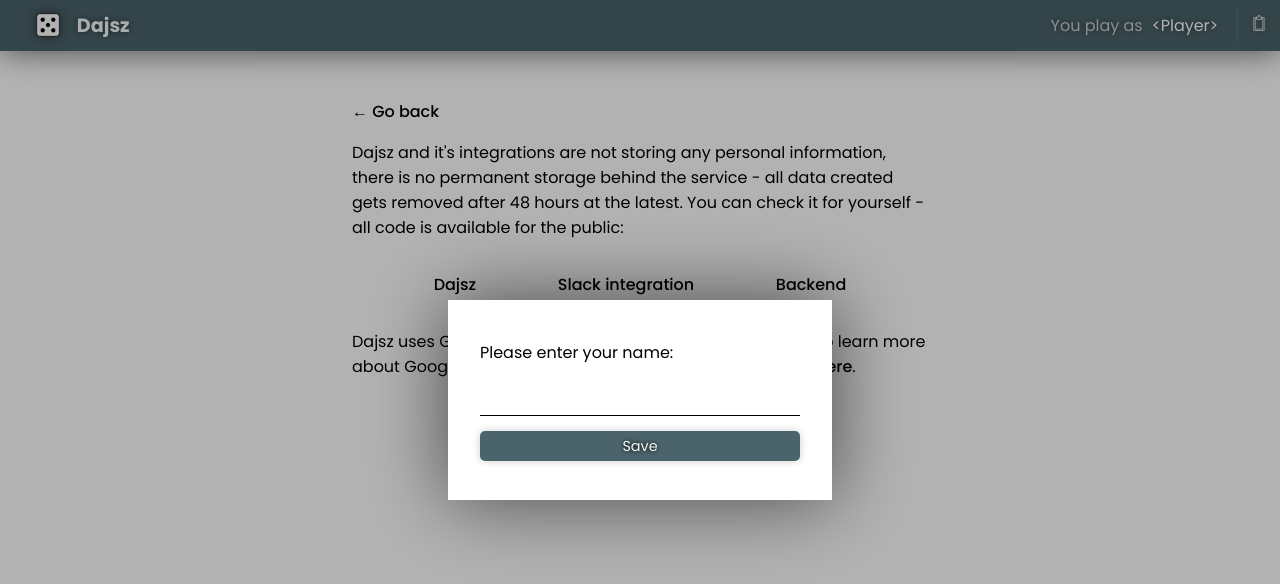
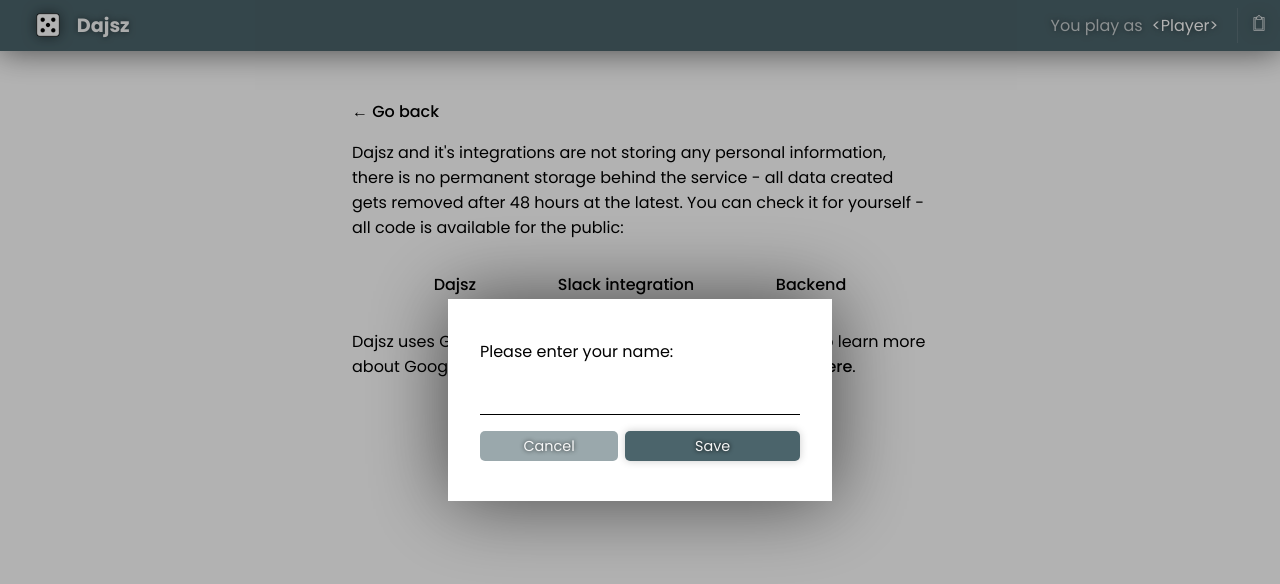
Before and after one commit to akarasz/dajsz, a React (Create React App) app: page /privacy in a window 1280 px wide. Shown: the top 584 px of the page. Built offline with nearby package versions, Linux system fonts and the light colour scheme.

Commit message:
feat: name dialog happy path

```diff
--- a/public/style.css
+++ b/public/style.css
@@ -326,6 +326,17 @@ header img {
   font-size: .9em;
 }
 
+.button.secondary {
+  background-color: hsla(194, 40%, 20%, .45);
+  text-shadow: 0 0 .3em hsla(194, 0%, 0%, .8);
+  box-shadow: none;
+}
+
+.button.secondary:hover {
+  background-color: hsla(194, 40%, 25%, .45);
+  box-shadow: none;
+}
+
 .yahtzee .scores table {
   border: 2px solid black;
   border-collapse: collapse;
@@ -435,3 +446,21 @@ header img {
 .dialog.name input[type=text]:focus {
   outline: none;
 }
+
+.dialog.name .buttons {
+  display: flex;
+  flex-direction: row-reverse;
+}
+
+.dialog.name .buttons .button {
+  margin-left: .5em;
+  flex-grow: 2;
+}
+
+.dialog.name .buttons .button:last-child {
+  margin-left: 0;
+}
+
+.dialog.name .buttons .button.secondary {
+  flex-grow: 1;
+}
--- a/src/App.jsx
+++ b/src/App.jsx
@@ -17,7 +17,7 @@ const App = () => {
     <Router>
       <Header
         name={player}
-        onNameChange={handleNameChange} />
+        handleNameChange={handleNameChange} />
       <Switch>
         <Route exact path="/">
           <Home player={player} />
@@ -92,7 +92,7 @@ const Support = () => (
   </div>
 )
 
-const Header = ({ name, onNameChange, onNewGame }) => {
+const Header = ({ name, handleNameChange, onNewGame }) => {
   const [showModal, setShowModal] = useState(false)
   const promptForName = (currentName, callback) => {
     setShowModal(!showModal)
@@ -110,9 +110,9 @@ const Header = ({ name, onNameChange, onNewGame }) => {
 
   useEffect(() => {
     if (name === null) {
-      promptForName(name, onNameChange)
+      promptForName(name, handleNameChange)
     }
-  }, [name, onNameChange])
+  }, [name, handleNameChange])
 
   const finalName = (name !== null ? name : "<Player>")
 
@@ -125,18 +125,46 @@ const Header = ({ name, onNameChange, onNewGame }) => {
         </Link>
       </div>
       <div class="header-right">
-        <div class="name item" onClick={() => promptForName(name, onNameChange)}>You play as <em class="action" title={finalName}>{finalName}</em></div>
+        <div class="name item" onClick={() => promptForName(name, handleNameChange)}>
+          You play as <em class="action" title={finalName}>{finalName}</em>
+        </div>
         <InviteButtonChooser />
       </div>
 
-      <Modal showing={showModal} setShowing={setShowModal}>
-        <div class="name dialog">
-          <p>Please enter your name:</p>
-          <input type="text" />
-          <div class="action small button">Save</div>
+      <NameModal name={name} show={showModal}
+        handleClose={() => setShowModal(false)}
+        handleSave={handleNameChange} />
+    </header>)
+}
+
+const NameModal = ({ name, show, handleClose, handleSave }) => {
+  const [input, setInput] = useState(name)
+
+  const updateInput = (e) => {
+    setInput(e.target.value)
+  }
+
+  const handleCancel = () => {
+    setInput(name)
+    handleClose()
+  }
+
+  const handleClick = () => {
+    handleSave(input)
+    handleClose()
+  }
+
+  return (
+    <Modal showing={show} handleClose={handleCancel}>
+      <div class="name dialog">
+        <p>Please enter your name:</p>
+        <input autoFocus type="text" value={input} onChange={updateInput} />
+        <div class="buttons">
+          <div class="small action button" onClick={handleClick}>Save</div>
+          <div class="small secondary action button" onClick={handleCancel}>Cancel</div>
         </div>
-      </Modal>
-    </header>)
+      </div>
+    </Modal>)
 }
 
 const InviteButtonChooser = () => {
--- a/src/Modal.jsx
+++ b/src/Modal.jsx
@@ -1,12 +1,12 @@
 import "./Modal.css"
 
-const Modal = ({ showing, setShowing, children }) => {
+const Modal = ({ showing, handleClose, children }) => {
   if (!showing) {
     return null
   }
 
   return (
-    <div className="modal" onClick={() => setShowing(false)}>
+    <div className="modal" onClick={handleClose}>
       <div onClick={(e) => e.stopPropagation()}>
         {children}
       </div>
```
